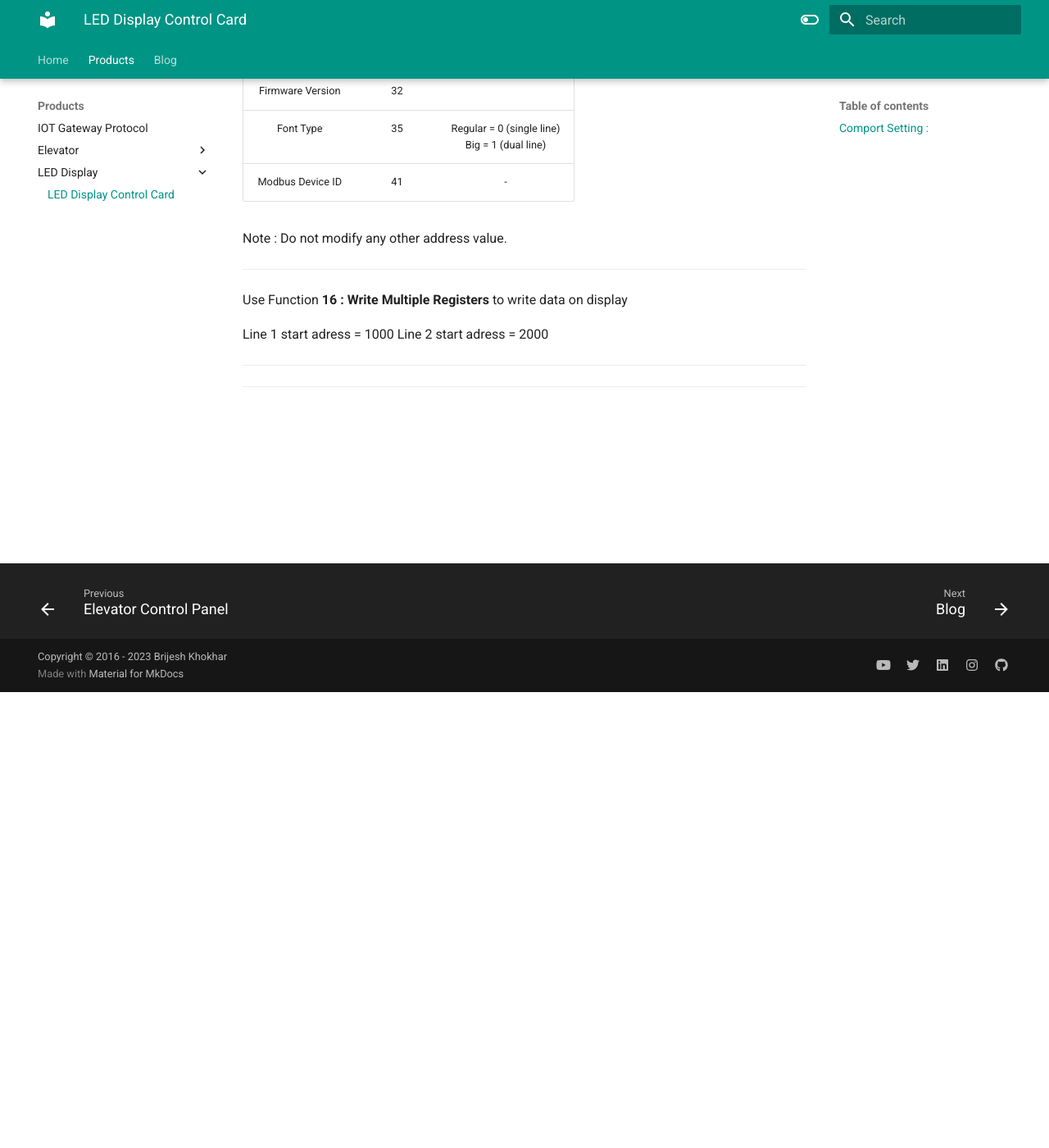
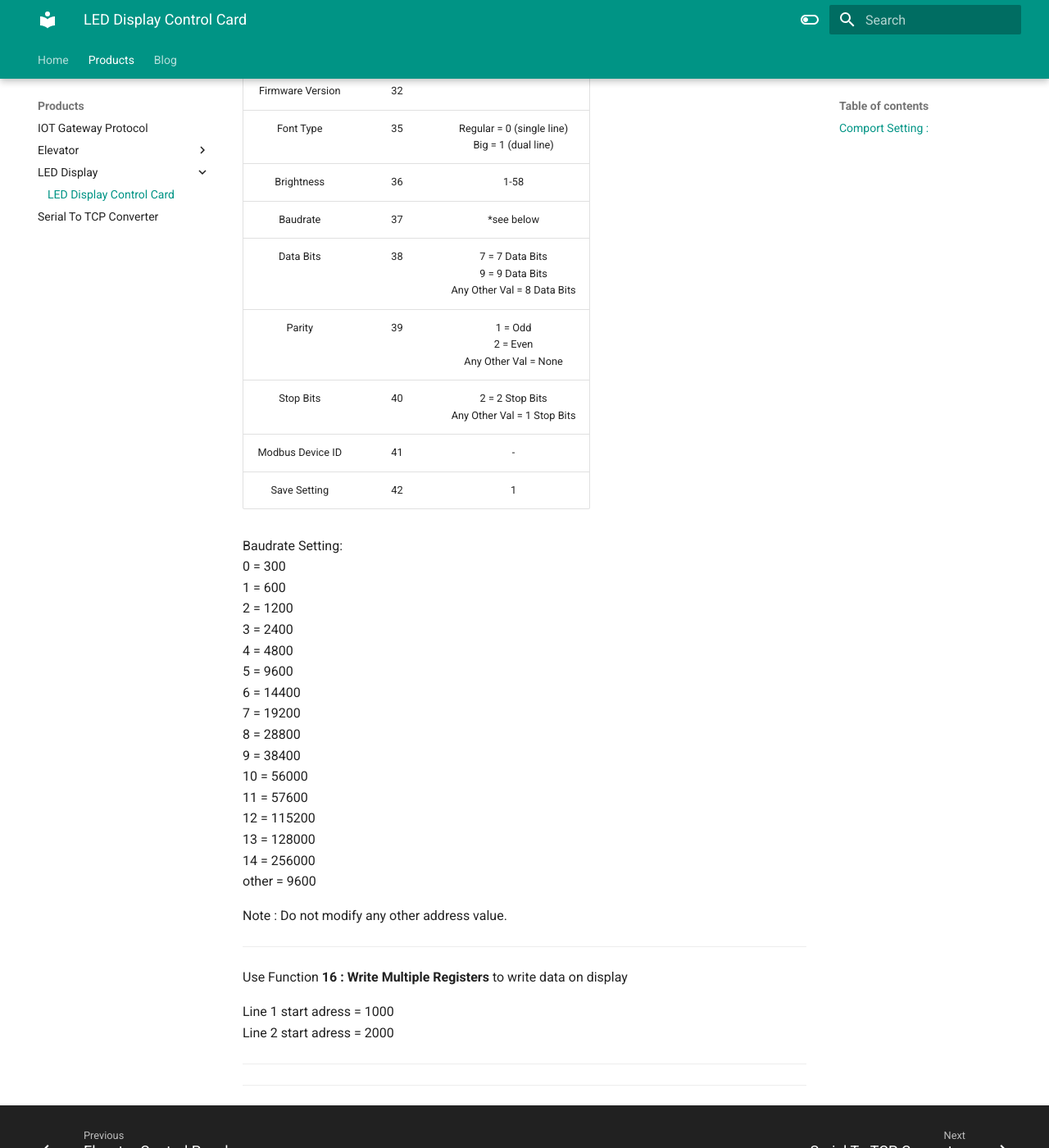
Before and after one commit to embeddedart/docs, an MkDocs documentation site: the page built from docs/products/led-display-control-card/index.md, in a window 1280 px wide and 1400 px high, scrolled down 556 px. Shown: the whole window at 82% size. Built offline with MkDocs 1.6.1 and Material for MkDocs 9.7.7, drawn with Linux system fonts in a browser that asks for light colours.

Commit message:
2023 11 26 1959

```diff
--- a/docs/products/led-display-control-card/index.md
+++ b/docs/products/led-display-control-card/index.md
@@ -32,7 +32,31 @@ Use Function **06 : Write Single Register** to change below settings.
 | LED Module Count | 29   | 1-9 |
 | Firmware Version | 32   |  |
 | Font Type | 35   | Regular = 0 (single line) <br> Big = 1 (dual line) |
+| Brightness | 36   | 1-58 |
+| Baudrate | 37 | *see below |
+| Data Bits | 38 | 7 = 7 Data Bits <br> 9 = 9 Data Bits <br> Any Other Val = 8 Data Bits |
+| Parity | 39 | 1 = Odd <br> 2 = Even <br> Any Other Val = None |
+| Stop Bits | 40 | 2 = 2 Stop Bits <br> Any Other Val = 1 Stop Bits |
 | Modbus Device ID | 41 | - |
+| Save Setting | 42 | 1 |
+
+Baudrate Setting: <br>
+0 = 300 <br>
+1 = 600 <br>
+2 = 1200 <br>
+3 = 2400 <br>
+4 = 4800 <br>
+5 = 9600 <br>
+6 = 14400 <br>
+7 = 19200 <br>
+8 = 28800 <br>
+9 = 38400 <br>
+10 = 56000 <br>
+11 = 57600 <br>
+12 = 115200 <br>
+13 = 128000 <br>
+14 = 256000 <br>
+other = 9600 <br>
 
 Note : Do not modify any other address value.
 
--- a/mkdocs.yml
+++ b/mkdocs.yml
@@ -101,6 +101,7 @@ nav:
       - Elevator Control Panel: products/elevator-control-panel/index.md
     - LED Display:
       - LED Display Control Card: products/led-display-control-card/index.md
+    - Serial To TCP Converter: products/Serial-To-TCP-Converter/index.md
   - Blog:
     - Blog: blog/index.md
     - GPBO: blog/GPBO/index.md
@@ -111,6 +112,7 @@ nav:
       - Python File Server: blog/python/python-file-server/index.md
       - Python Virtual Environment: blog/python/python-virtual-environment/index.md
       - Python PyQt GUI: blog/python/python-PyQt-GUI/index.md
+      - Python Requirement File Command: blog/python/python-requirement-file/index.md
     # - SIM7600 AT Command: blog/sim7600-4g command/index.md
     - STM32 cubeProgrammer: blog/stm32-cubeprogrammer/index.md
 
--- /dev/null
+++ b/requirements.txt
@@ -0,0 +1,2 @@
+mkdocs-material
+mkdocs
```
Also changed, not shown: docs/blog/python/python-requirement-file/index.md (added, +28 -0 lines), docs/products/IOT-Gateway-Protocol-Comma/index.md (added, +149 -0 lines), docs/products/Serial-To-TCP-Converter/index.md (added, +103 -0 lines), docs/products/elevator-controller/index.md (+1 -1 lines).
